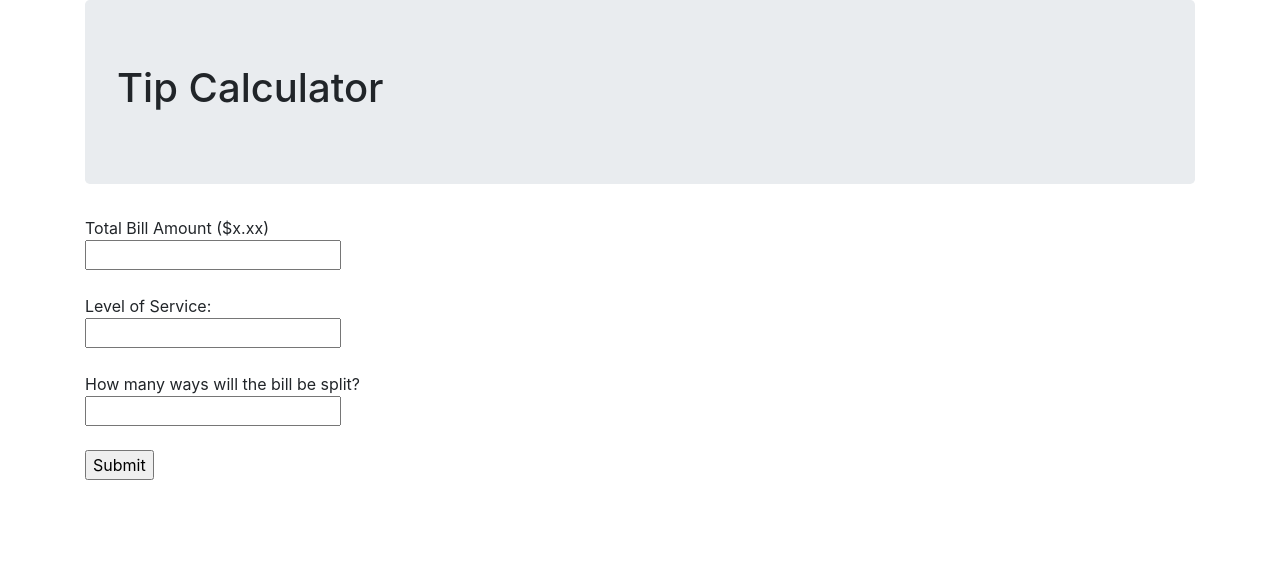
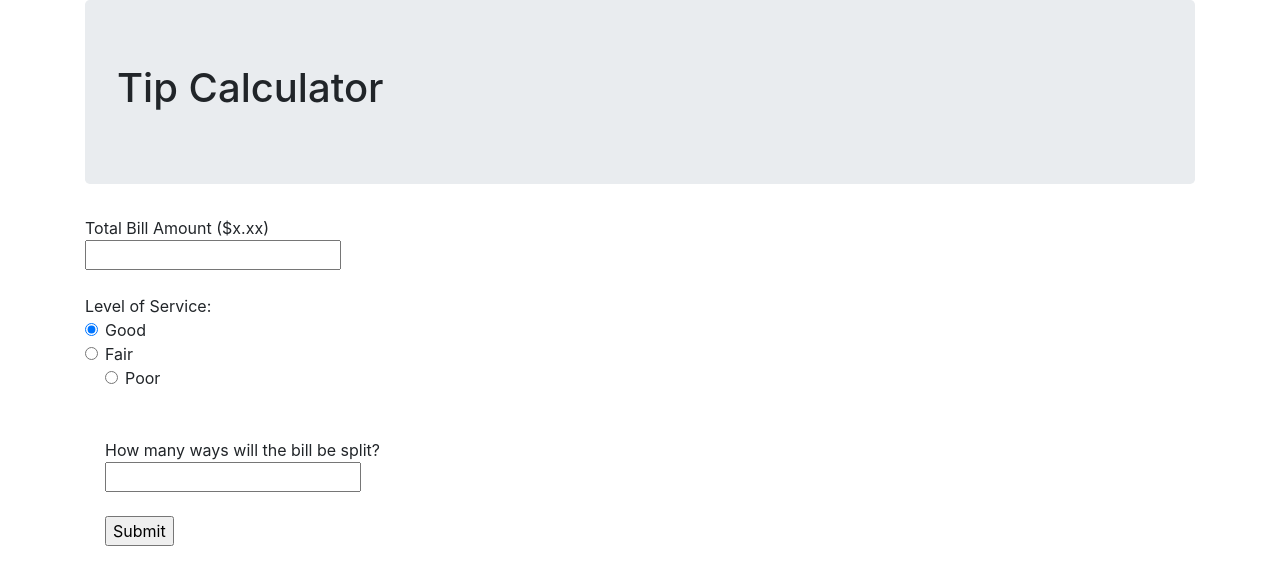
Before and after one commit to Julianpse/tip-calculator, a Python web app: template myapp/templates/calculator.html in a window 1280 px wide. Shown: the top 585 px of the page. Run offline with Jinja, Linux system fonts and the light colour scheme; the template is opened without the code that fills it, so the values that code supplies are empty; some libraries are stand-ins or nearby versions.

Commit message:
changed to radios

```diff
--- a/myapp/templates/calculator.html
+++ b/myapp/templates/calculator.html
@@ -6,12 +6,23 @@
               <input list ="total" type="number" step="0.01" min = 0 name="total"><br>
               <br>
               Level of Service:<br>
-              <input list="service" name ="service">
-              <datalist id ="service" data-toggle="dropdown" class="dropdown-toggle" role="button">
-                  <option value = "Good">
-                  <option value = "Fair">
-                  <option value = "Poor">
-              </datalist>
+             <div class="form-check">
+              <input class="form-check-input" type="radio" name="service" id="exampleRadios1" value="Good" checked>
+              <label class="form-check-label" for="exampleRadios1">
+                Good
+              </label>
+            </div>
+            <div class="form-check">
+              <input class="form-check-input" type="radio" name="service" id="exampleRadios2" value="Fair">
+              <label class="form-check-label" for="exampleRadios2">
+                Fair
+              </label>
+            <div class="form-check">
+              <input class="form-check-input" type="radio" name="service" id="exampleRadios2" value="Poor">
+              <label class="form-check-label" for="exampleRadios2">
+                Poor
+              </label>
+            </div>
               <br><br>
               How many ways will the bill be split?<br>
               <input list="split" name ="split">
```
